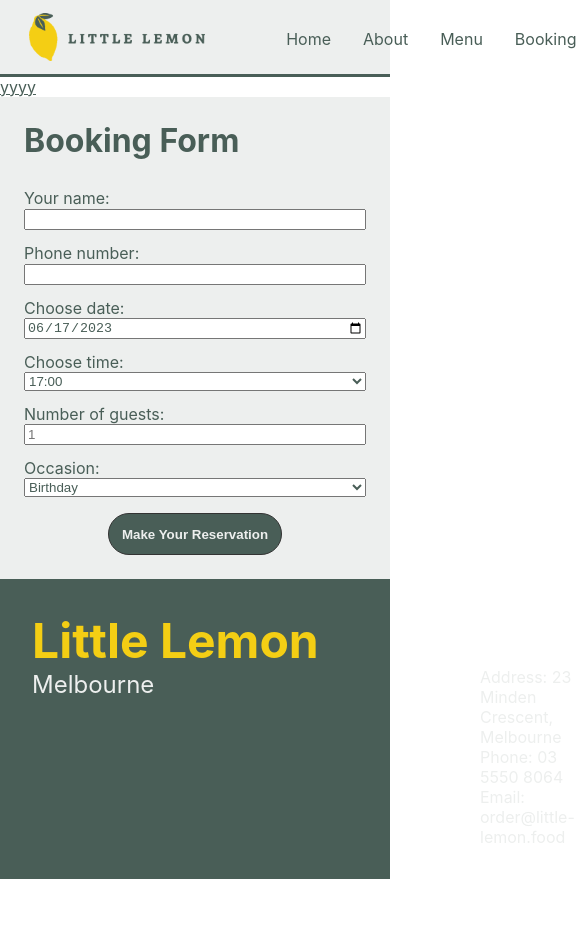
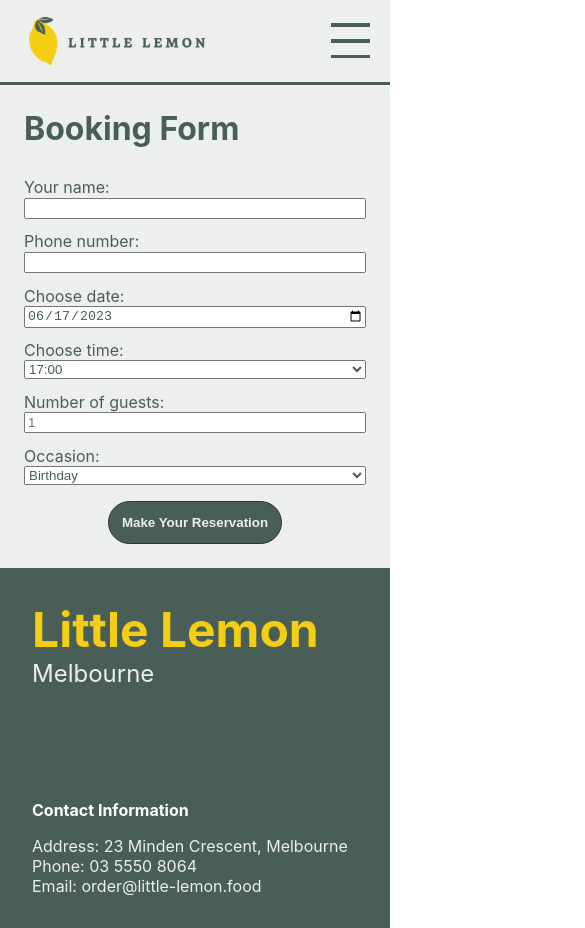
Before and after one commit to khanhndk-mlops/frontend-capstone, a React (Create React App) app: page /booking in a window 390 px wide. Shown: the top 928 px of the page, 585 px wide, since content can reach past the window. Before the commit the page ends 879 px from the top, so only its background shows below. Built offline with nearby package versions, Linux system fonts and the light colour scheme.

Commit message:
support responsive design

```diff
--- a/package.json
+++ b/package.json
@@ -13,7 +13,7 @@
     "web-vitals": "^2.1.4"
   },
   "scripts": {
-    "start": "react-scripts start",
+    "start": "HOST=0.0.0.0 react-scripts start",
     "build": "react-scripts build",
     "test": "react-scripts test",
     "eject": "react-scripts eject"
--- a/src/App.css
+++ b/src/App.css
@@ -24,14 +24,31 @@ nav ul {
     list-style-type: none;
     display: flex;
     justify-content: flex-end;
-    padding-inline-end: 1rem;
+    padding-inline-start: 0;
+    padding-inline-end: 0;
 }
 
-nav ul li {
+nav ul a {
     /*align-items: stretch;*/
     display: inline;
     padding: 1rem;
     white-space: nowrap;
+    cursor: pointer;
+    box-sizing: border-box;
+    text-decoration: none;
+}
+
+nav ul a:hover {
+    border-radius: 2rem;
+    background-color: #495e57;
+}
+
+nav ul a:hover li {
+    color: #edefee;
+}
+
+nav ul li a {
+    text-decoration: none;
 }
 
 .container {
@@ -47,7 +64,11 @@ nav ul li {
 
 .header .item {
     height: 3rem;
-    padding: 0.8rem;
+    padding: 0.8rem 0 0.8rem 0.8rem;
+}
+
+.header > a {
+    align-self: center;
 }
 
 .logo {
@@ -56,6 +77,34 @@ nav ul li {
 
 .logo img {
     height: 100%;
+}
+
+.menu-icon {
+    display: none;
+    margin-top: 3vw;
+    height: 18vw;
+}
+
+.menu-icon div {
+    width: 10vw;
+    height: 1vw;
+    margin: 3vw auto 0;
+    background-color: #495e57;
+    transition: 0.4s;
+}
+
+.menu-icon:hover div {
+    background-color: #f4ce14;
+}
+
+.menu-icon.open .bar-1 {
+    transform: translate(0, 4vw) rotate(45deg);
+}
+
+.menu-icon.open .bar-2 {opacity: 0;}
+
+.menu-icon.open .bar-3 {
+    transform: translate(0, -4vw) rotate(-45deg);
 }
 
 .banner {
@@ -148,7 +197,7 @@ article h1::after {
 
 .dish {
     /*min-width: 200px;*/
-    max-width: 300px;
+    max-width: 30%;
     background: white;
     border: 1px solid #495e57;
     border-radius: 0.5rem;
@@ -158,7 +207,7 @@ article h1::after {
 
 .dish img {
     width: 100%;
-    height: 70%;
+    height: 28vw;
     object-fit: cover;
 }
 
@@ -167,14 +216,15 @@ article h1::after {
 }
 
 .dish p {
-    padding: 0 0.6rem;
+    padding: 0 0.6rem 0.8rem;
     font-size: smaller;
     text-align: justify;
-
+    text-overflow: ellipsis;
 }
 
 .comment {
-    max-width: 300px;
+    max-width: 90%;
+    padding-inline: 0.8rem;
 }
 
 .comment p {
@@ -218,7 +268,7 @@ footer * {
 }
 
 footer .text {
-    min-width: 400px;
+    min-width: 40%;
 }
 
 footer.container{
@@ -226,7 +276,7 @@ footer.container{
 }
 
 footer .contact {
-    padding: 2rem 1rem;
+    padding: 2rem;
 }
 
 footer h4 {
@@ -293,13 +343,87 @@ form > div > input[type=text], input[type=tel] {
     }
 }
 
+@media (max-width: 800px) {
+    .testimonials{
+        flex-direction: column;
+        align-items: center;
+        row-gap: 2rem;
+    }
+    .header {
+        grid-template-columns: 1fr;
+    }
+
+    .header .item {
+
+    }
+
+    nav ul {
+        justify-content: space-around;
+    }
+    .logo {
+        text-align: center;
+        padding: 2rem 0;
+        border-bottom: solid 0.1rem;
+        margin-left: unset;
+    }
+}
+
 @media (max-width: 600px) {
     .container {
         width: 100%;
     }
 
-    .specials {
+    .header {
+        grid-template-columns: 1fr 5rem;
+    }
+
+    .header nav.item {
+        grid-column: 1/-1;
+        /*justify-self: stretch;*/
+        padding: 2rem;
+        height: 100%;
+        box-sizing: border-box;
+        border-top: solid 0.2rem;
+    }
+
+    .header nav.close {
+        display: none;
+    }
+
+    nav ul {
         flex-direction: column;
+        text-align: center;
+    }
+
+    nav ul a {
+        padding: 0.6rem;
+    }
+
+    .logo {
+        text-align: left;
+        margin-left: 1rem;
+        border-bottom: none;
+    }
+
+    .menu-icon {
+        display: inline;
+        justify-content: center;
+        text-align: center;
+    }
+
+    .specials, .testimonials{
+        flex-direction: column;
+        align-items: center;
+        row-gap: 2rem;
+    }
+
+    .dish {
+        width: 90%;
+        max-width: unset;
+    }
+
+    .dish img {
+        height: 80vw;
     }
 
     form {
@@ -309,4 +433,12 @@ form > div > input[type=text], input[type=tel] {
     form label {
         margin-top: 0.8rem;
     }
+
+    .banner {
+        flex-direction: column;
+    }
+
+    footer {
+        flex-direction: column;
+    }
 }
--- a/src/components/Dish.js
+++ b/src/components/Dish.js
@@ -3,8 +3,10 @@ export default function Dish(props){
     return (
         <div className="dish">
             <img src={image} alt={image}/>
-            <h3>{title}</h3>
-            <p>{children}</p>
+            <div>
+                <h3>{title}</h3>
+                <p>{children}</p>
+            </div>
         </div>
     )
 }
--- a/src/components/Logo.js
+++ b/src/components/Logo.js
@@ -1,7 +1,8 @@
 import logo from "../assets/images/logo.png";
+import {Link} from "react-router-dom";
 
 export default function Logo() {
     return (
-        <div className="item logo"><img src={logo}  alt="logo"/></div>
+        <Link to='/'><div className="item logo"><img src={logo}  alt="logo"/></div></Link>
     )
 }
--- a/src/components/Nav.js
+++ b/src/components/Nav.js
@@ -1,14 +1,39 @@
+import {Link} from "react-router-dom";
+import {useState} from "react";
+
 export default function Nav() {
+    let [menuStatus, setMenuStatus] = useState("close");
+
     return (
-        <nav className="item">
+        <>
+            <div className={"menu-icon " + menuStatus}
+                 onClick={() => setMenuStatus(menuStatus === "open" ? "close" : "open")}>
+                <div className="bar-1"></div>
+                <div className="bar-2"></div>
+                <div className="bar-3"></div>
+            </div>
+            <nav className={"item " + menuStatus}>
                 <ul>
+                    <Link to='/'>
                         <li>Home</li>
+                    </Link>
+                    <Link to='/'>
                         <li>About</li>
+                    </Link>
+                    <Link to='/'>
                         <li>Menu</li>
+                    </Link>
+                    <Link to='/booking'>
                         <li>Booking</li>
+                    </Link>
+                    <Link to='/'>
                         <li>Order Online</li>
+                    </Link>
+                    <Link to='/'>
                         <li>Contact Us</li>
+                    </Link>
                 </ul>
             </nav>
+        </>
     )
 }
--- a/src/pages/Booking.js
+++ b/src/pages/Booking.js
@@ -1,14 +1,12 @@
 import Header from '../components/Header'
 import Footer from "../components/Footer";
 import BookingForm from "../components/BookingForm";
-import {Link} from "react-router-dom";
 
 export default function Booking(props){
     let {bookingRecord, setBookingRecord} = props
     return (
         <>
             <Header />
-            <Link to="/confirmation">yyyy</Link>
             <BookingForm bookingRecord={bookingRecord} setBookingRecord={setBookingRecord}/>
             <Footer />
         </>
```
Lines whose indentation alone changed are shown as unchanged.
